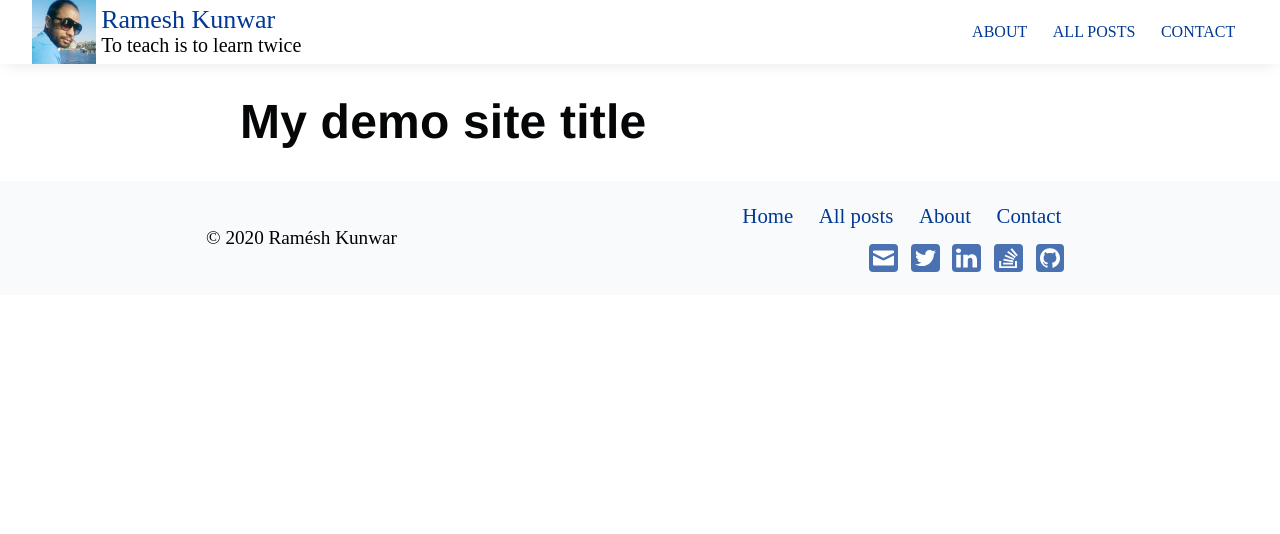
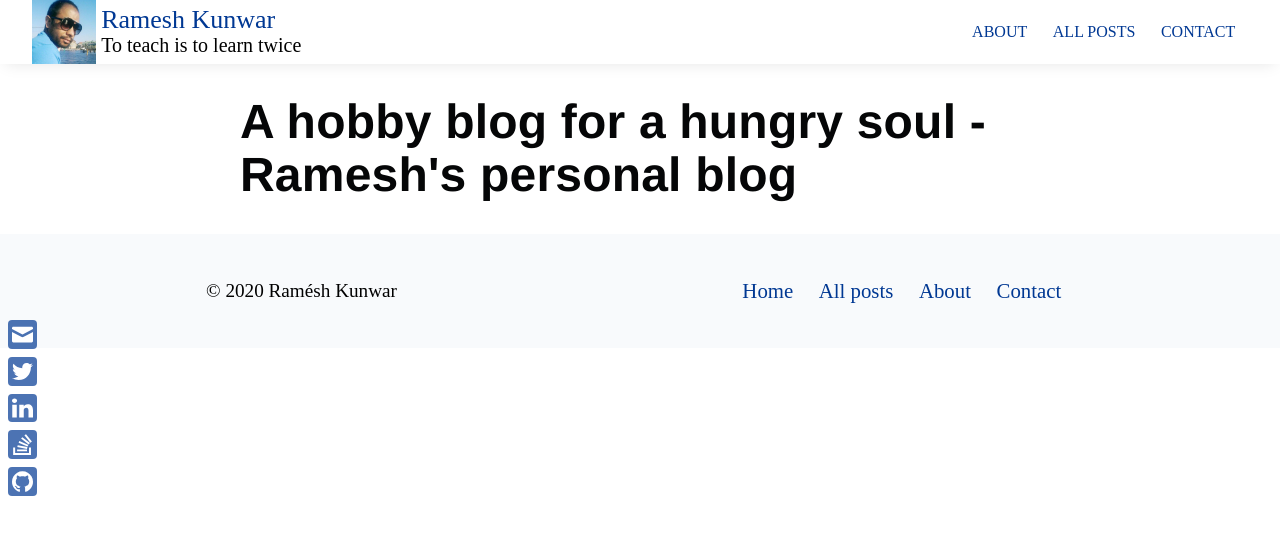
Before and after one commit to rameshkunwar/ramesh-blog, a Gatsby site: page /about in a window 1280 px wide. Built offline with nearby package versions, Linux system fonts and the light colour scheme; Gatsby itself is replaced by a stand-in of ours; some packages are replaced by stand-ins of ours; what typography-theme-fairy-gates would draw is missing.

Commit message:
social media ions on left-side bar on big screen

```diff
--- a/gatsby-config.js
+++ b/gatsby-config.js
@@ -7,8 +7,8 @@
 module.exports = {
   /* Your site config here */
   siteMetadata: {
-    title: `My demo site title`,
-    description: `My demo site description so that Google can find it easily`,
+    title: `A hobby blog for a hungry soul - Ramesh's personal blog`,
+    description: `To teach is to learn twice - let's learn together`,
     author: `Ramesh Kunwar`,
     siteUrl: `https://kunwar.dk`,
   },
--- a/src/components/footer.js
+++ b/src/components/footer.js
@@ -34,6 +34,9 @@ const SocialMedia = styled.div`
   display: flex;
   align-items: center;
   justify-content: flex-end;
+  @media (min-width: 768.98px) {
+    display: none;
+  }
 `
 const CopyRight = styled.div`
   font-size: 1.2rem;
--- a/src/components/layout.js
+++ b/src/components/layout.js
@@ -4,6 +4,8 @@ import { rhythm } from "../utils/typography"
 import { defineCustomElements as deckDeckGoHighlightElement } from "@deckdeckgo/highlight-code/dist/loader"
 import Navbar from "./navbar/navbar"
 import Footer from "./footer"
+import siteConfig from "../../site-config"
+
 deckDeckGoHighlightElement()
 
 const Container = styled.div`
@@ -23,9 +25,86 @@ const Container = styled.div`
     line-height: 1.54 !important;
   }
 `
+const SocialMedia = styled.div`
+  position: fixed;
+  width: 50px;
+  z-index: 999;
+  margin: 0;
+  top: 40%;
+  left: 0;
+  @media (max-width: 768px) {
+    display: none;
+  }
+`
+const SocialMediaLink = styled.a`
+  box-sizing: border-box;
+  margin-left: 0.5rem;
+  width: 1.8rem;
+  height: 1.8rem;
+  display: inline-block;
+  background-color: rgba(0, 56, 147, 0.7);
+  color: ${siteConfig.brandColor};
+  text-decoration: none;
+  border-radius: 4px;
+  padding: 0.25rem;
+  text-shadow: none;
+  background-image: none;
+  :last-of-type {
+    margin-right: 0.6rem;
+  }
+  :hover {
+    background-color: ${siteConfig.alternativeColor};
+  }
+`
+const SocialMediaImage = styled.img`
+  width: 1.3rem;
+  border-style: none;
+  color: ${siteConfig.brandColor};
+  margin-bottom: 0.5rem;
+`
 export default function Layout({ children }) {
   return (
     <React.Fragment>
+      <SocialMedia>
+        <SocialMediaLink
+          href={`mailto: ${siteConfig.authorEmail}`}
+          target="blank"
+          title={`Mail me`}
+        >
+          <SocialMediaImage alt="Email address" src="/icons/email.svg" />
+        </SocialMediaLink>
+        <SocialMediaLink
+          href={`https://twitter.com/${siteConfig.social.twitter}`}
+          target="blank"
+          title={`${siteConfig.author}'s Twitter profile`}
+        >
+          <SocialMediaImage alt="Twitter profile" src="/icons/twitter.svg" />
+        </SocialMediaLink>
+        <SocialMediaLink
+          href={`https://www.linkedin.com/in/${siteConfig.social.linkedin}`}
+          target="blank"
+          title={`${siteConfig.author}'s Linkedin profile`}
+        >
+          <SocialMediaImage alt="LinkedIn profile" src="/icons/linkedin.svg" />
+        </SocialMediaLink>
+        <SocialMediaLink
+          href={`https://stackoverflow.com/users/8515291/${siteConfig.social.stackoverflow}`}
+          target="blank"
+          title={`${siteConfig.author}'s Stackoverflow profile`}
+        >
+          <SocialMediaImage
+            alt="Stackoverflow profile"
+            src="/icons/stackoverflow.svg"
+          />
+        </SocialMediaLink>
+        <SocialMediaLink
+          href={`https://github.com/${siteConfig.social.github}`}
+          target="blank"
+          title={`${siteConfig.author}'s Github profile`}
+        >
+          <SocialMediaImage alt="Github profile" src="/icons/github.svg" />
+        </SocialMediaLink>
+      </SocialMedia>
       <Navbar />
       <Container>{children}</Container>
       <Footer />
```
